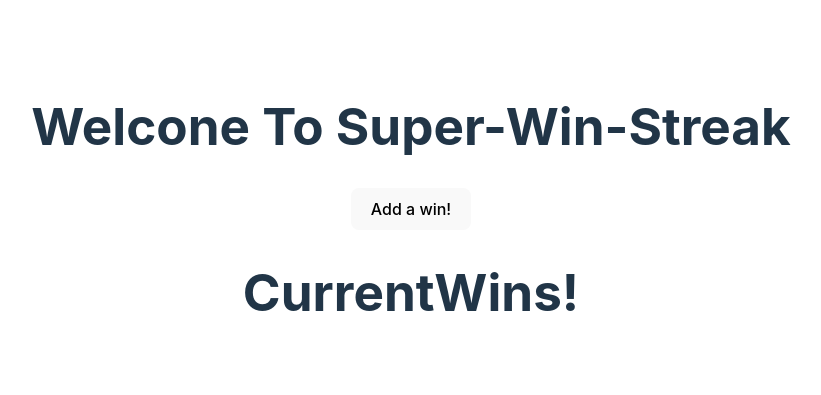
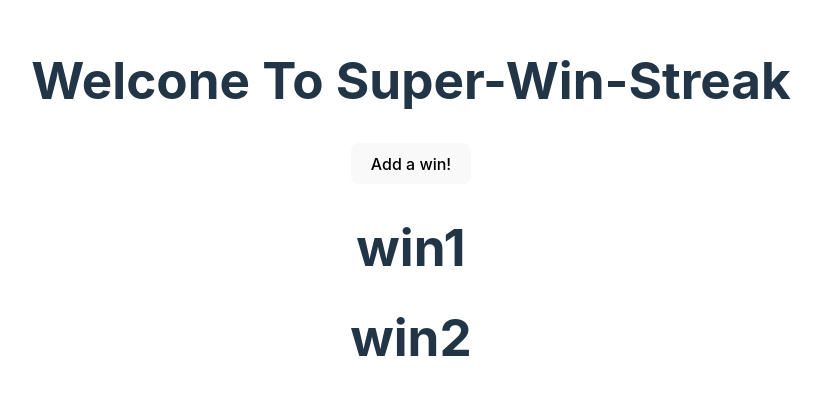
Before and after one commit to pmrprdc/super-win-streak-speed-run-001, a React (Vite) app: page / in a window 1280 px wide. Shown: the part 191-586 px from the top of the page, without its empty margins (229-1050 px from the left). Built offline with nearby package versions, Linux system fonts and the light colour scheme.

Commit message:
able to add static wins

```diff
--- a/src/App.jsx
+++ b/src/App.jsx
@@ -3,8 +3,11 @@ import reactLogo from './assets/react.svg'
 import './App.css'
 import CurrentWins from './components/Wins';
 
+
+
+
 function App() {
-  const [count, setCount] = useState(0)
+  const [wins, setWins] = useState(["win1", "win2"]);
 
   return (
     <div className="App">
@@ -12,7 +15,7 @@ function App() {
        Welcone To Super-Win-Streak
       </h1>
       <button>Add a win!</button>
-      <CurrentWins/>
+      <CurrentWins wins={wins}/>
     </div>
   )
 }
--- a/src/components/Wins.jsx
+++ b/src/components/Wins.jsx
@@ -3,9 +3,16 @@ import React from "react";
 
 export default function CurrentWins(props){
 
+       const {wins} = props;
+
+
 
     return (
-                <h1>CurrentWins!</h1>
+        <>
+            {wins.map(win=>{
+              return  <h1>{win}</h1>
+            })}
+        </>
 
     )
 
```
